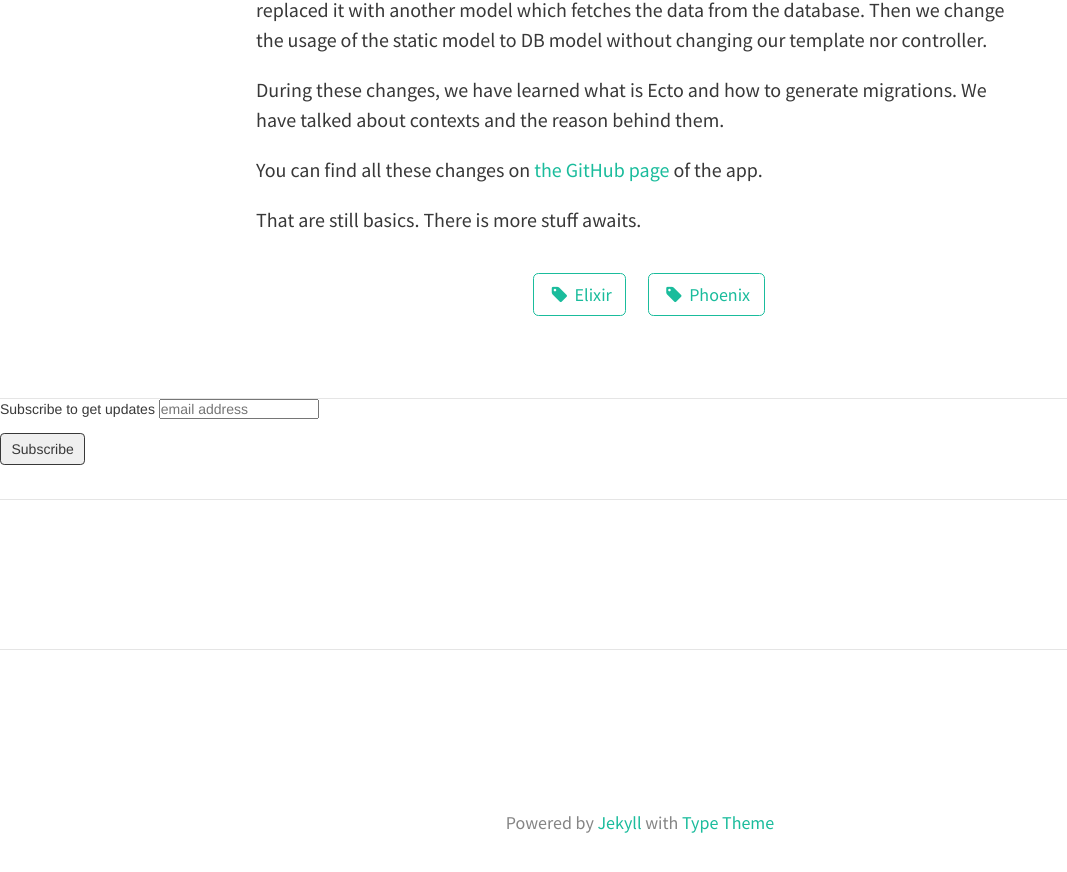
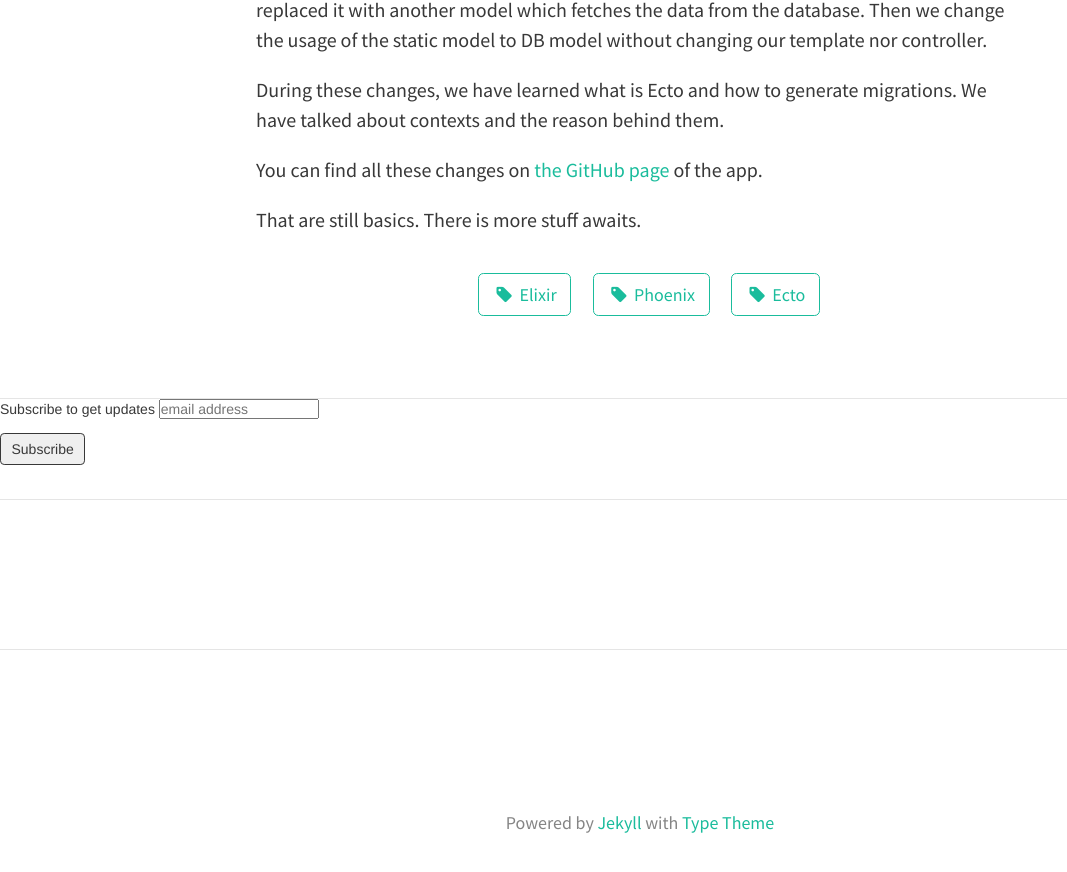
Before and after one commit to elfenlaid/ck3g.github.io, a Jekyll site: the page built from _posts/2018-01-28-introduction-to-ecto-and-models.md, in a window 1280 px wide and 900 px high, scrolled down 16139 px. Shown: the top 872 px of the window, without its empty margins (0-1067 px from the left). Built offline with Jekyll 4.4.1, drawn with Linux system fonts in a browser that asks for light colours; nearby versions of some CDN libraries; comment, search, counter and statistics services are not loaded.

Commit message:
Add link to Ecto article

```diff
--- a/_posts/2018-01-28-introduction-to-ecto-and-models.md
+++ b/_posts/2018-01-28-introduction-to-ecto-and-models.md
@@ -3,7 +3,7 @@ layout: post
 title: "Introduction to Ecto and Models"
 desc: "Here we are introducing you to Ecto library. We continue to talk about MVC and especially models."
 keywords: "Elixir, Phoenix, Model, Ecto, Changeset, Repo, DataBase"
-tags: [Elixir, Phoenix]
+tags: [Elixir, Phoenix, Ecto]
 ---
 
 In the previous article, we have learned about MVC and covered a little bit more how to work with Controllers and Views.
```
Also changed, not shown: _posts/2018-03-18-more-about-ecto-and-ecto-queries.md (+1 -1 lines).
